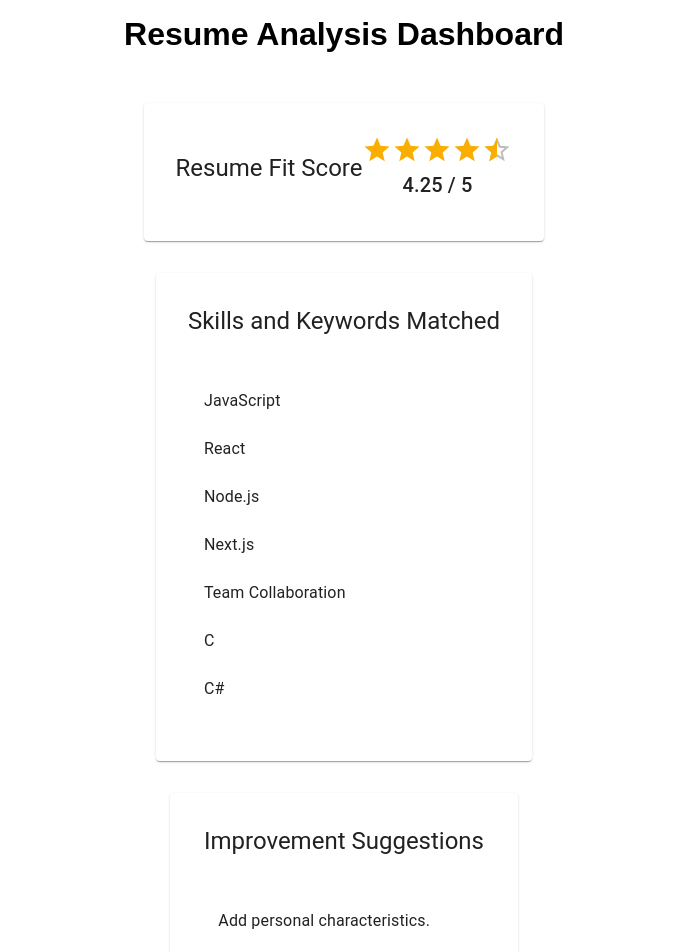
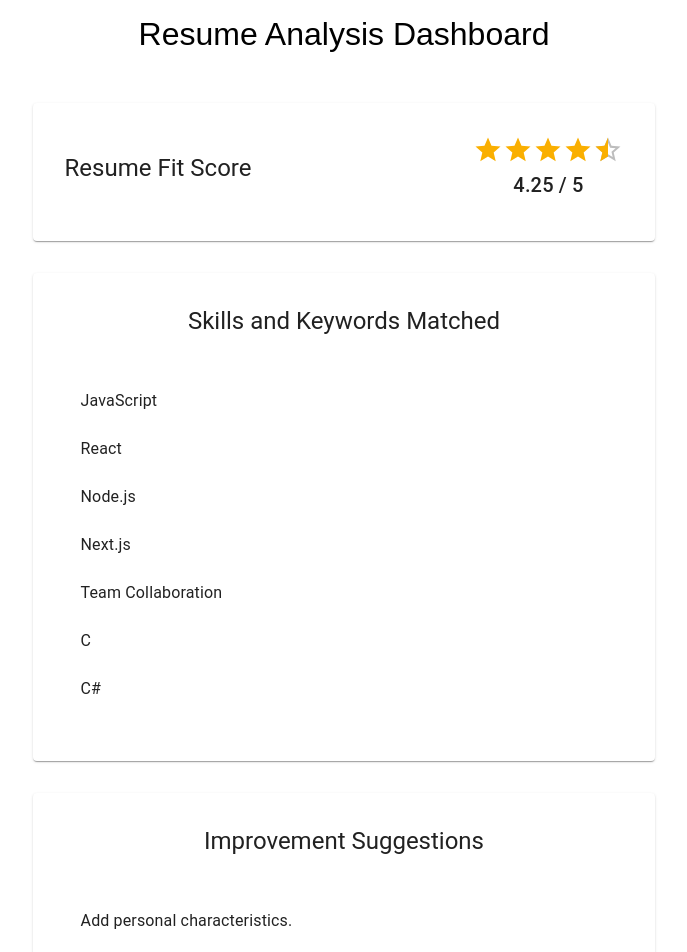
Before and after one commit to ags54/team6-resume-analyser, a Next.js app in the folder frontend/: page /dashboard in a window 1280 px wide. Shown: the top 952 px of the page, without its empty margins (296-983 px from the left). Built offline with nearby package versions, Linux system fonts and the light colour scheme.

Commit message:
rename css module

```diff
--- a/frontend/app/dashboard/pages.module.css
+++ b/frontend/app/dashboard/dashboard.module.css
@@ -6,7 +6,7 @@
 	padding: 1rem; /* Space around text */
 	margin: auto; /* Center the card horizontally */
 	max-width: 100%; /* Ensure it stays responsive with max*/
-	min-width: 25%;
+	width: 70ch;
 	margin-bottom: 1rem;
 	gap: 1rem;
 }
@@ -18,14 +18,10 @@
 	flex-direction: column;
 	gap: 1rem;
 }
+
 .dashboardTitle {
 	text-align: center;
 	gap: 1rem;
-	font-weight: bolder;
-}
-
-.cardHeaderTitleSkills {
-	font-weight: bold;
 }
 
 .listContainerSkills {
@@ -35,10 +31,6 @@
 
 .listItem {
 	text-align: left; /* Align list items to the left */
-}
-
-.cardHeaderTitleImprovement {
-	font-weight: bold;
 }
 
 .listContainerImprovement {
@@ -53,7 +45,6 @@
 }
 
 .fitScoreTitle {
-	font-weight: bold;
 	margin-right: 1rem;
 }
 
@@ -63,5 +54,4 @@
 
 .ratingScore {
 	margin-left: 0.5rem;
-	font-weight: bold;
 }
--- a/frontend/app/dashboard/fit_score_chart.tsx
+++ b/frontend/app/dashboard/fit_score_chart.tsx
@@ -1,5 +1,5 @@
 import { Card, CardContent, Rating, Typography } from "@mui/material";
-import styles from "./pages.module.css";
+import styles from "./dashboard.module.css";
 type FitScoreChartProps = {
 	score: number;
 };
--- a/frontend/app/dashboard/improvement_suggestions.tsx
+++ b/frontend/app/dashboard/improvement_suggestions.tsx
@@ -6,7 +6,7 @@ import {
 	ListItem,
 	ListItemText,
 } from "@mui/material";
-import styles from "./pages.module.css";
+import styles from "./dashboard.module.css";
 interface ImprovementSuggestionsProps {
 	suggestions: string[];
 }
--- a/frontend/app/dashboard/page.tsx
+++ b/frontend/app/dashboard/page.tsx
@@ -1,7 +1,7 @@
 import FitScoreChart from "./fit_score_chart";
 import SkillsMatched from "./skills_matched";
 import ImprovementSuggestions from "./improvement_suggestions";
-import styles from "./pages.module.css";
+import styles from "./dashboard.module.css";
 export interface MockData {
 	fitScore: number;
 	matchedSkills: string[];
--- a/frontend/app/dashboard/skills_matched.tsx
+++ b/frontend/app/dashboard/skills_matched.tsx
@@ -6,7 +6,7 @@ import {
 	ListItem,
 	ListItemText,
 } from "@mui/material";
-import styles from "./pages.module.css";
+import styles from "./dashboard.module.css";
 interface SkillsMatchedProps {
 	skills: string[];
 }
```
